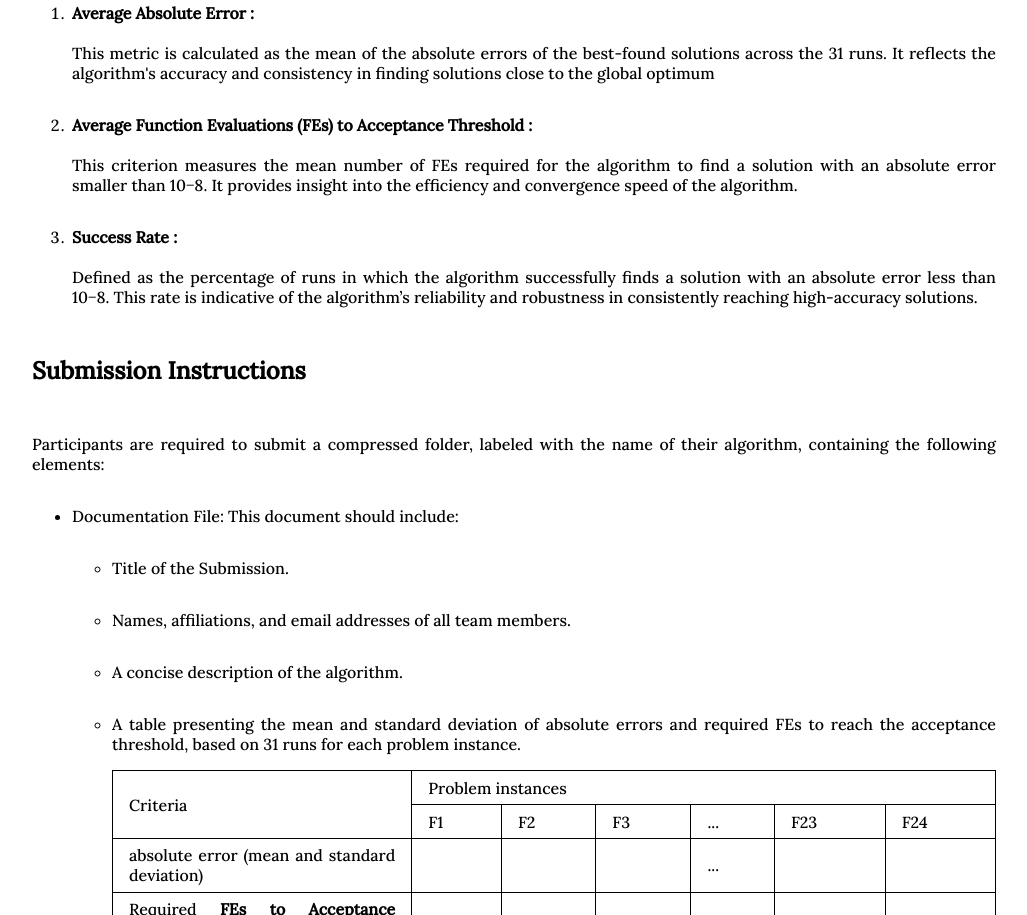
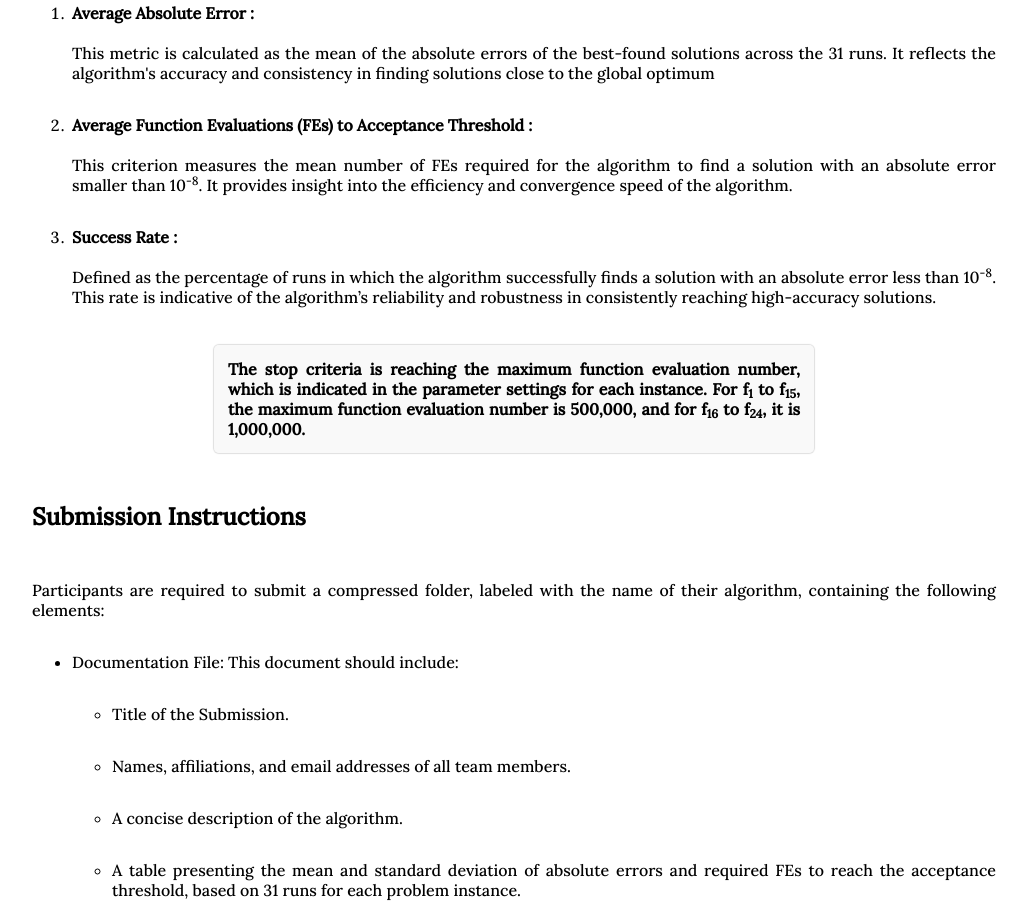
Before and after one commit to Competition-hub/GNBG-Competition, a plain HTML site: page index.html in a window 1280 px wide. Shown: the part 3223-4138 px from the top of the page, without its empty margins (126-1153 px from the left). Drawn offline with nearby package versions, Linux system fonts and the light colour scheme; some packages are replaced by stand-ins of ours.

Commit message:
Update index.html

```diff
--- a/index.html
+++ b/index.html
@@ -181,7 +181,7 @@
                     </b>
                 </p>
             </article>
-                <article class="imprtnt">
+            <article class="imprtnt">
                     <!-- <header>
                         <h1>
                             Box 2:
@@ -194,8 +194,8 @@
                             <a href="https://github.com/VladimirStanovov/GNBG-Instance-C">here</a>.
                         </b>
                     </p>
-                </article>
-                <article class="imprtnt">
+            </article>
+            <article class="imprtnt">
                 <!-- <header>
                     <h1>
                         Box 3:
@@ -243,8 +243,7 @@
                 </li>
                 <li>
                     Problem instances must be treated as blackboxes. Direct use of GNBG's internal parameters in
-                    algorithms
-                    is forbidden.
+                    algorithms is forbidden.
                 </li>
                 <li>
                     Winners will be required to share their algorithm's source code for result verification. This code will remain confidential and won't be published.
@@ -261,10 +260,8 @@
             </header>
             <p>
                 To assess the performance of optimization algorithms in this competition, three performance indicators
-                are
-                used. These indicators will be calculated based on the outcomes of 31 independent runs for each
-                algorithm on
-                every problem instance:
+                are used. These indicators will be calculated based on the outcomes of 31 independent runs for each
+                algorithm on every problem instance:
             </p>
             <ol id="criteria">
                 <li>
@@ -277,19 +274,36 @@
                 <li>
                     <b>Average Function Evaluations (FEs) to Acceptance Threshold : </b><br>
                     This criterion measures the mean number of FEs required for the algorithm to find a solution with an
-                    absolute error smaller than 10−8. It provides insight into the efficiency and convergence speed of
+                    absolute error smaller than 10<sup>-8</sup>. It provides insight into the efficiency and convergence speed of
                     the
                     algorithm.
                 </li>
                 <li>
                     <b>Success Rate : </b><br>
                     Defined as the percentage of runs in which the algorithm successfully finds a solution with an
-                    absolute
-                    error less than 10−8. This rate is indicative of the algorithm’s reliability and robustness in
+                    absolute error less than 10<sup>-8</sup>. This rate is indicative of the algorithm’s reliability and robustness in
                     consistently reaching high-accuracy solutions.
                 </li>
             </ol>
         </article>
+
+        <div>
+            <article class="imprtnt">
+                <!-- <header>
+                    <h1>
+                        Box 1:
+                    </h1>
+                </header> -->
+                <p>
+                    <b>
+                            The stop criteria is reaching the maximum function evaluation number,
+                            which is indicated in the parameter settings for each instance.
+                            For f<sub>1</sub> to f<sub>15</sub>, the maximum function evaluation number is 500,000,
+                            and for f<sub>16</sub> to f<sub>24</sub>, it is 1,000,000.
+                    </b>
+                </p>
+            </article>
+        <div>
 
         <article>
             <header>
```
